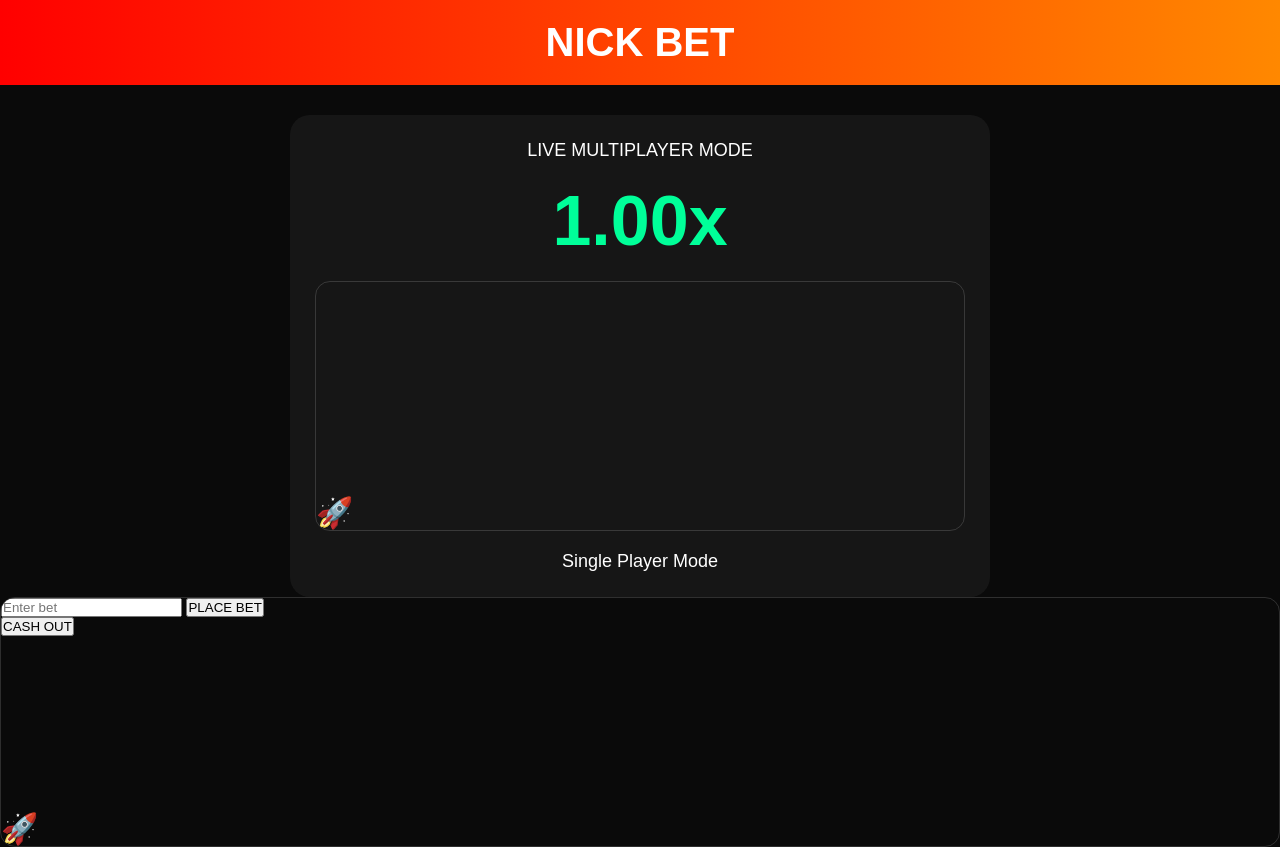
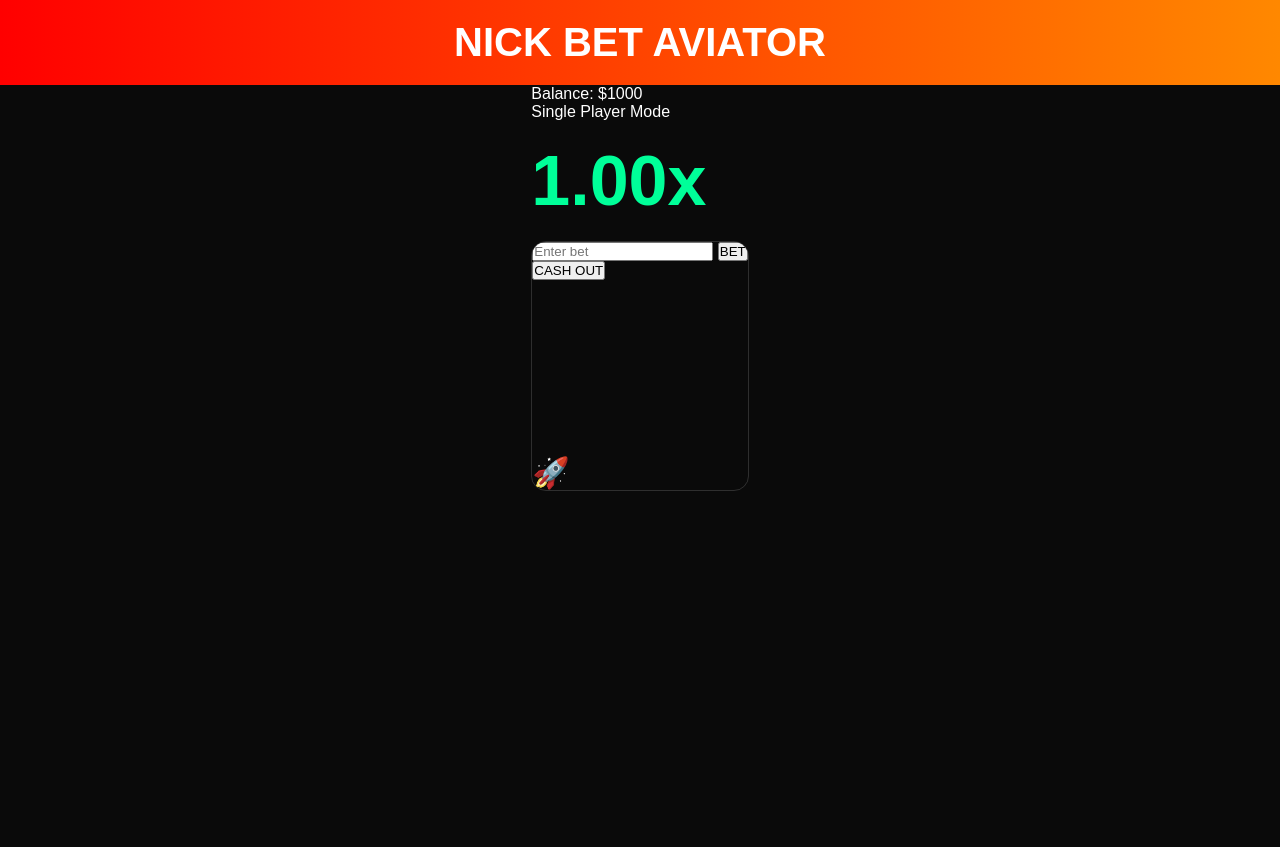
Before and after one commit to bbnvn/Nick-.muthu, a website: page public/index.html in a window 1280 px wide. After the commit the page ends 800 px from the top, so only its background shows below. Drawn offline with Linux system fonts and the light colour scheme.

Commit message:
Update index.html

```diff
--- a/public/index.html
+++ b/public/index.html
@@ -10,45 +10,38 @@
 <body>
 
 <header>
-    <h1>NICK BET</h1>
+    <h1>NICK BET AVIATOR</h1>
 </header>
 
-<div class="game-box">
+<div class="game">
 
-    <div class="balance">
-        LIVE MULTIPLAYER MODE
+    <div class="top-bar">
+        <div id="balance">Balance: $1000</div>
+        <div id="status">Loading...</div>
     </div>
 
     <div class="multiplier">1.00x</div>
 
     <div class="graph">
+
         <div class="path" id="path"></div>
         <div id="rocket">🚀</div>
-    </div>
 
-    <div class="status" id="status">
-        Waiting for server...
+        <!-- LEFT BET PANEL -->
+        <div class="bet-panel">
+            <input type="number" id="betInput" placeholder="Enter bet">
+            <button id="betBtn">BET</button>
+        </div>
+
+        <!-- RIGHT CASH PANEL -->
+        <div class="cash-panel">
+            <button id="cashBtn">CASH OUT</button>
+        </div>
+
     </div>
 
 </div>
 
 <script src="script.js"></script>
-
 </body>
-</html><div class="graph">
-
-    <div class="path" id="path"></div>
-    <div id="rocket">🚀</div>
-
-    <!-- LEFT BET PANEL -->
-    <div class="bet-panel">
-        <input type="number" id="betInput" placeholder="Enter bet">
-        <button id="betBtn">PLACE BET</button>
-    </div>
-
-    <!-- RIGHT CASHOUT PANEL -->
-    <div class="cash-panel">
-        <button id="cashBtn">CASH OUT</button>
-    </div>
-
-</div>
+</html>
```
